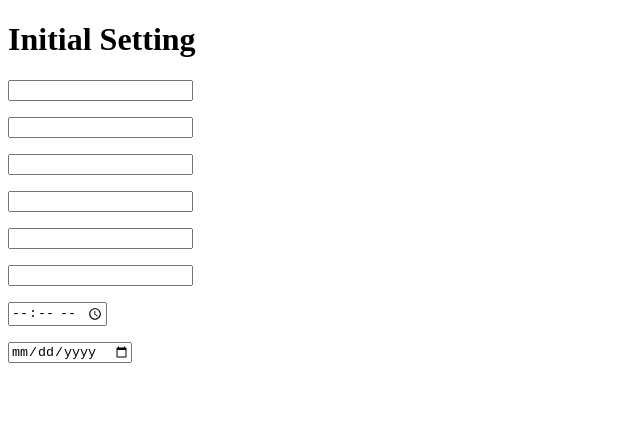
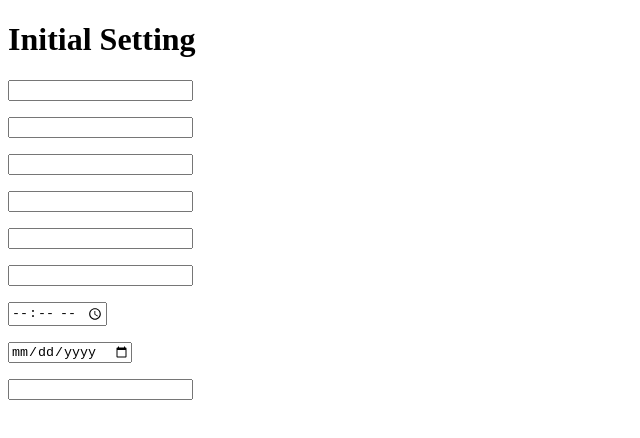
Before and after one commit to YAPP-Github/20th-ALL-Rounder-Team-1-Web, a React app: page / in a window 1280 px wide. Shown: the top 438 px of the page, without its empty margins (0-640 px from the left). Built offline with nearby package versions, Linux system fonts and the light colour scheme.

Commit message:
:sparkles: 카테고리명 Input 추가

```diff
--- a/src/App.tsx
+++ b/src/App.tsx
@@ -14,6 +14,7 @@ const App = () => {
       <Input type="planTitle" />
       <Input type="time" />
       <Input type="date" />
+      <Input type="categoryTitle" />
     </div>
   );
 };
--- a/src/components/common/Input.tsx
+++ b/src/components/common/Input.tsx
@@ -8,7 +8,8 @@ type InputType =
   | 'retypedPassword'
   | 'planTitle'
   | 'time'
-  | 'date';
+  | 'date'
+  | 'categoryTitle';
 
 interface IProps {
   type: InputType;
@@ -34,6 +35,7 @@ export const Input = ({
     planTitle: '',
     time: '',
     date: '',
+    categoryTitle: '',
   });
   const [message, setMessage] = useState({
     email: '',
@@ -44,6 +46,7 @@ export const Input = ({
     planTitle: '',
     time: '',
     date: '',
+    categoryTitle: '',
   });
 
   const checkEmail = () => {
@@ -137,6 +140,15 @@ export const Input = ({
     return setMessage({ ...message, planTitle: '' });
   };
 
+  const checkCategoryTitle = () => {
+    const currentInput = inputValue['categoryTitle'];
+
+    if (currentInput.length === 15) {
+      return setMessage({ ...message, categoryTitle: '일정명은 최대 15자 입니다.' });
+    }
+    return setMessage({ ...message, categoryTitle: '' });
+  };
+
   const checkInput = () => {
     if (type === 'email') {
       return checkEmail();
@@ -155,6 +167,9 @@ export const Input = ({
     }
     if (type === 'planTitle') {
       return checkPlanTitle();
+    }
+    if (type === 'categoryTitle') {
+      return checkCategoryTitle();
     }
   };
 
@@ -253,6 +268,18 @@ export const Input = ({
           <p>{message['date']}</p>
         </>
       )}
+      {type === 'categoryTitle' && (
+        <>
+          <input
+            onChange={(event) => onChange('categoryTitle', event)}
+            type="text"
+            name="categoryTitle"
+            id="categoryTitle"
+            maxLength={15}
+          />
+          <p>{message['categoryTitle']}</p>
+        </>
+      )}
     </>
   );
 };
```
